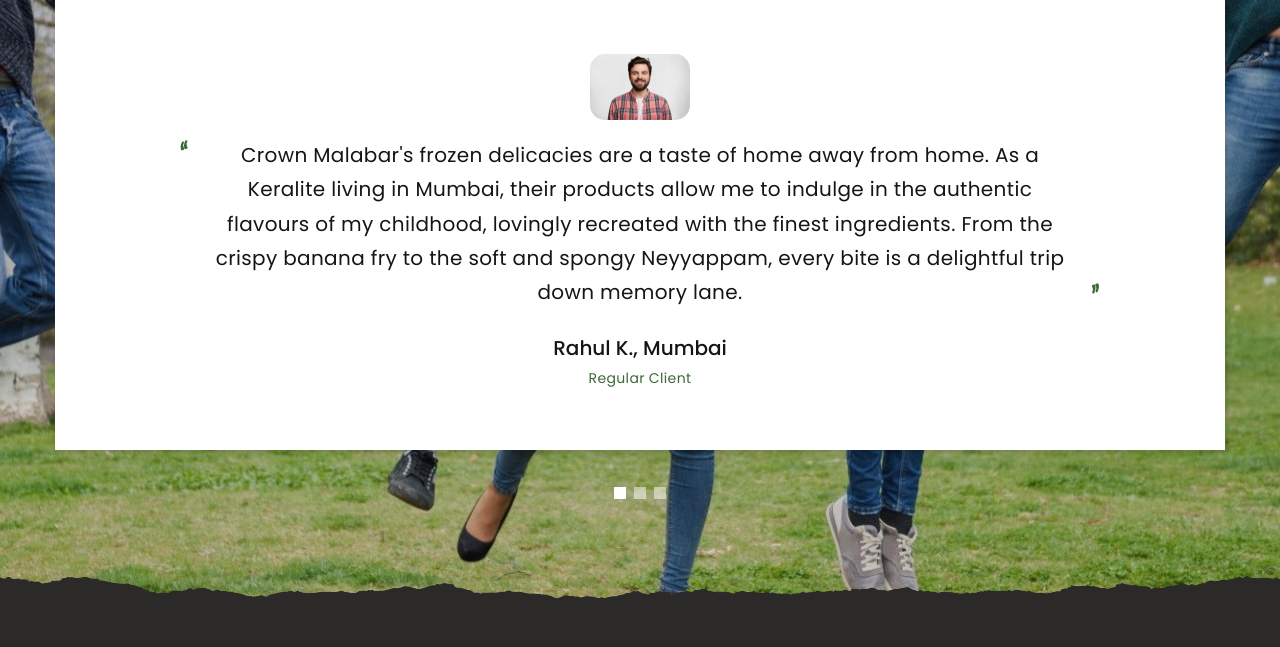
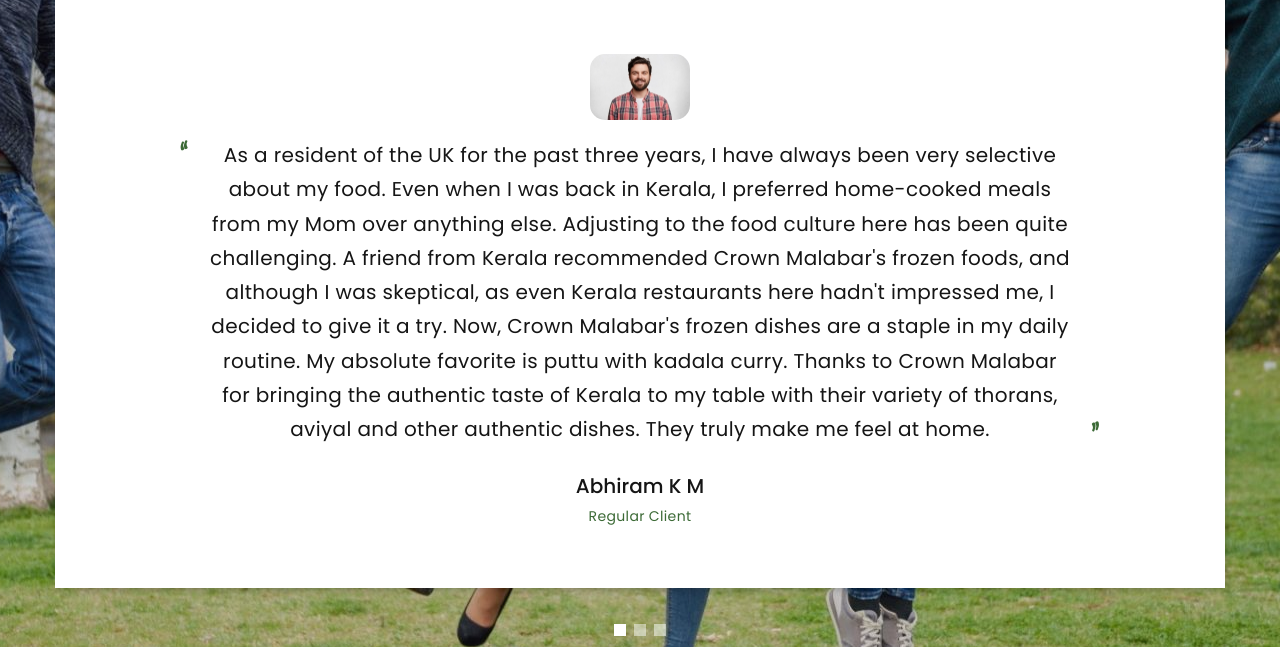
Before and after one commit to miknivin/tatez, a website: page about-us.html in a window 1280 px wide. Shown: the part 1540-2187 px from the top of the page. Drawn offline with Linux system fonts and the light colour scheme.

Commit message:
Update about-us.html

```diff
--- a/about-us.html
+++ b/about-us.html
@@ -542,14 +542,14 @@
                     </a>
                     <div class="quote-lisa-text">
                       <p class="q">
-                        Crown Malabar's frozen delicacies are a taste of home away from home.
-                        As a Keralite living in Mumbai, their products allow me to indulge in the authentic flavours of my childhood,
-                        lovingly recreated with the finest ingredients. From the crispy banana fry to the soft and spongy Neyyappam,
-                        every bite is a delightful trip down memory lane.
+                        As a resident of the UK for the past three years, I have always been very selective about my food. Even when I was back in Kerala,
+                        I preferred home-cooked meals from my Mom over anything else. Adjusting to the food culture here has been quite challenging.
+                        A friend from Kerala recommended Crown Malabar's frozen foods, and although I was skeptical, as even Kerala restaurants here hadn't impressed me,
+                        I decided to give it a try. Now, Crown Malabar's frozen dishes are a staple in my daily routine. My absolute favorite is puttu with kadala curry. Thanks to Crown Malabar for bringing the authentic taste of Kerala to my table with their variety of thorans, aviyal and other authentic dishes. They truly make me feel at home.
                       </p>
                     </div>
                     <h5 class="quote-lisa-cite">
-                      <a href="#">Rahul K., Mumbai</a>
+                      <a href="#">Abhiram K M</a>
                     </h5>
                     <p class="quote-lisa-status">Regular Client</p>
                   </div>
```
